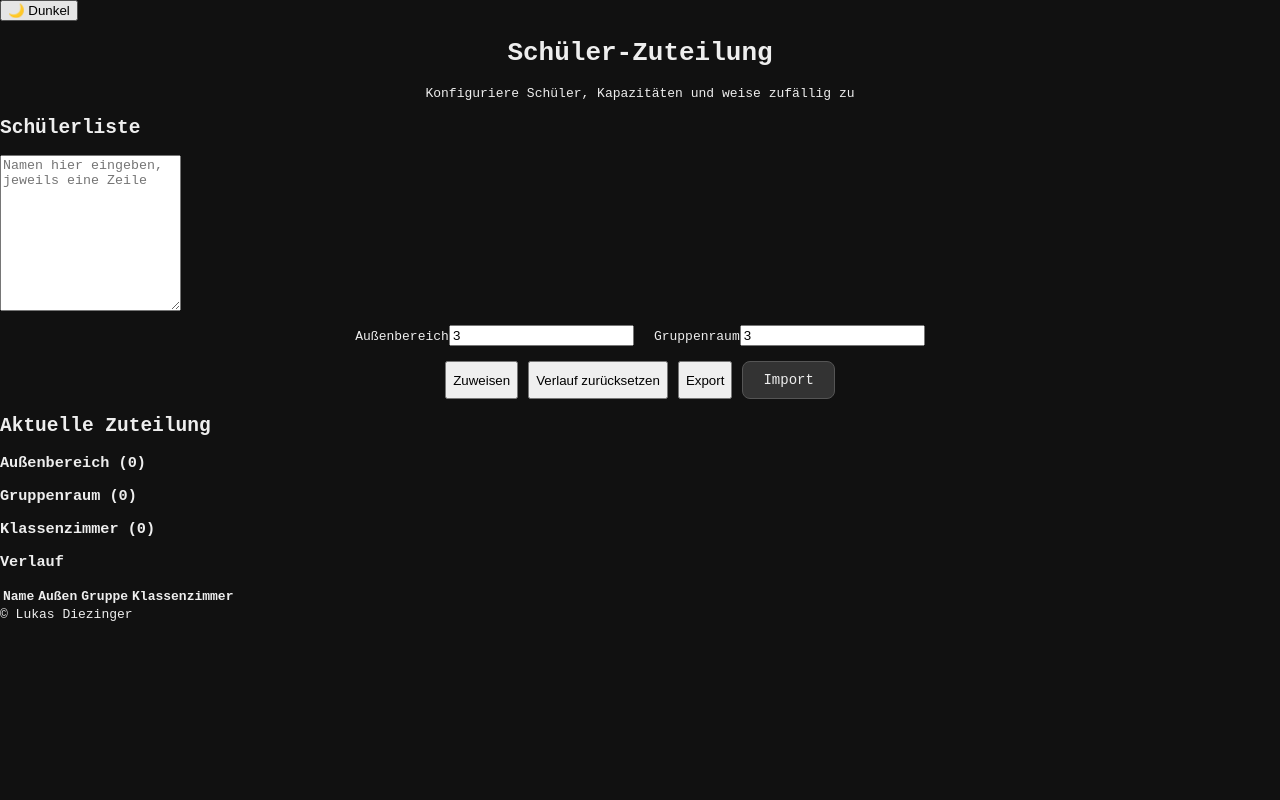
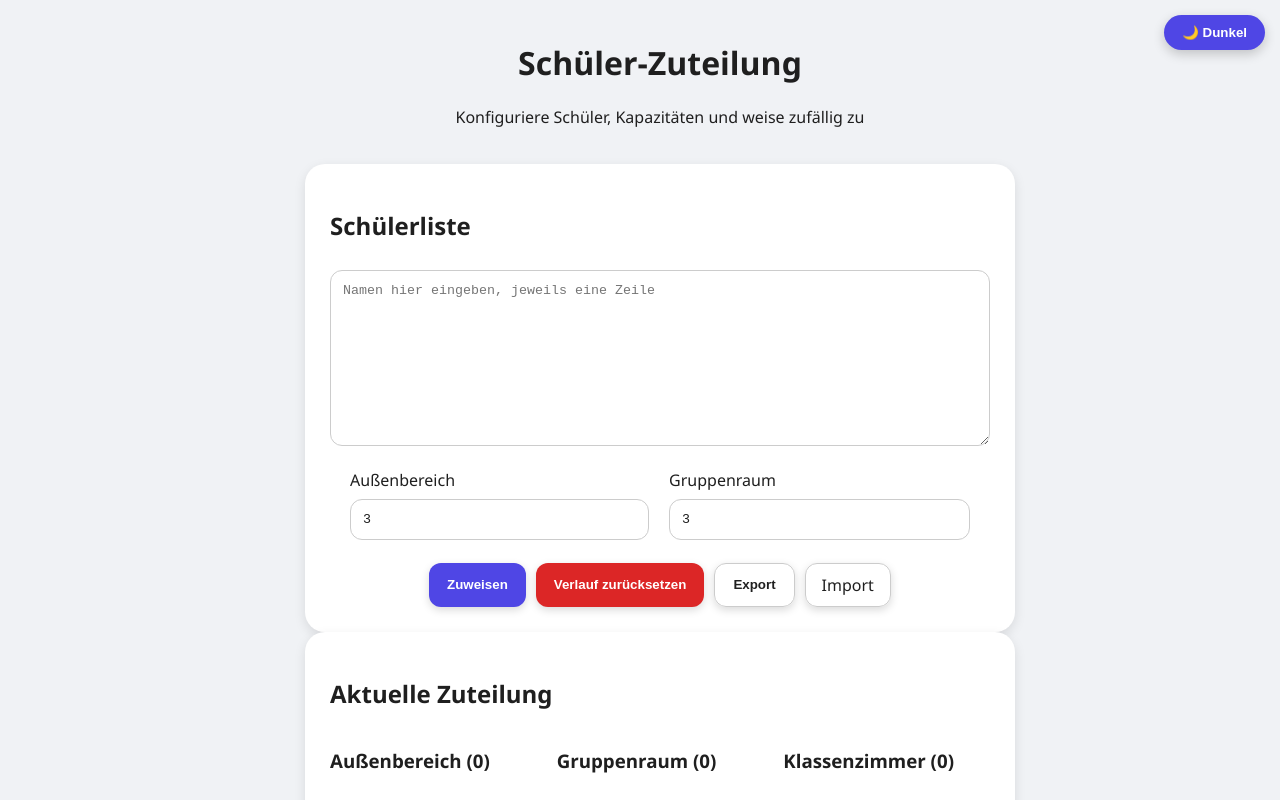
Before and after one commit to TheUltimateVxnom/ZuteilungSchueler, a React (Vite) app: page / in a window 1280 px wide. Shown: the top 800 px of the page. Built offline with nearby package versions, Linux system fonts and the light colour scheme.

Commit message:
Update index.css

```diff
--- a/src/index.css
+++ b/src/index.css
@@ -1,94 +1,148 @@
-body {
-  font-family: monospace;
-  background: #111;
-  color: #eee;
-  margin: 0;
-  padding: 0;
+:root {
+  --bg-light: #f0f2f5;
+  --bg-dark: #1f1f1f;
+  --card-light: #ffffff;
+  --card-dark: #2b2b2b;
+  --text-light: #1f1f1f;
+  --text-dark: #f0f0f0;
+  --primary: #4f46e5;
+  --primary-hover: #4338ca;
+  --danger: #dc2626;
+  --danger-hover: #b91c1c;
+  --success: #16a34a;
+  --success-hover: #15803d;
+  --input-light: #fff;
+  --input-dark: #3a3a3a;
+  --input-border-light: #ccc;
+  --input-border-dark: #555;
 }
 
-.app {
-  text-align: center;
+[data-theme="light"] {
+  --bg: var(--bg-light);
+  --card-bg: var(--card-light);
+  --text-color: var(--text-light);
+  --input-bg: var(--input-light);
+  --input-border: var(--input-border-light);
+}
+
+[data-theme="dark"] {
+  --bg: var(--bg-dark);
+  --card-bg: var(--card-dark);
+  --text-color: var(--text-dark);
+  --input-bg: var(--input-dark);
+  --input-border: var(--input-border-dark);
+}
+
+body {
+  margin: 0;
+  font-family: 'Segoe UI', sans-serif;
+  background-color: var(--bg);
+  color: var(--text-color);
+  display: flex;
+  justify-content: center;
+}
+
+/* Dark/Light Button */
+.theme-toggle-container {
+  position: fixed;
+  top: 15px;
+  right: 15px;
+  z-index: 1000;
+}
+.theme-toggle-btn {
+  background-color: var(--primary);
+  color: white;
+  border: none;
+  padding: 10px 18px;
+  border-radius: 20px;
+  font-weight: bold;
+  cursor: pointer;
+  box-shadow: 0 4px 12px rgba(0,0,0,0.2);
+  transition: background-color 0.3s, transform 0.2s;
+}
+.theme-toggle-btn:hover {
+  background-color: var(--primary-hover);
+  transform: scale(1.05);
+}
+
+/* App Container */
+.app-container {
+  max-width: 1200px;
+  width: 100%;
   padding: 20px;
 }
-
-.title {
-  font-size: 2rem;
-  margin-bottom: 20px;
+.app-inner {
+  display: flex;
+  flex-direction: column;
+  gap: 20px;
 }
 
-.container {
-  display: flex;
-  justify-content: center;
-  gap: 20px;
-  margin-bottom: 20px;
+/* App Cards */
+.card {
+  background-color: var(--card-bg);
+  padding: 25px;
+  border-radius: 20px;
+  box-shadow: 0 4px 12px rgba(0,0,0,0.1);
+  transition: 0.3s;
+}
+.card:hover { box-shadow: 0 6px 20px rgba(0,0,0,0.15); }
+
+/* Inputs & Textareas */
+.card-input, input, textarea {
+  width: 100%;
+  box-sizing: border-box;
+  border-radius: 12px;
+  border: 1px solid var(--input-border);
+  padding: 12px;
+  font-family: monospace;
+  background-color: var(--input-bg);
+  color: var(--text-color);
+  margin-top: 8px;
+  margin-bottom: 8px;
 }
 
-.input-group {
-  display: flex;
-  flex-direction: column;
-  align-items: center;
+/* Grid Layout */
+.grid-section {
+  display: grid;
+  grid-template-columns: 1fr;
+  gap: 20px;
+}
+@media(min-width:768px){
+  .grid-section { grid-template-columns: repeat(3, 1fr); gap: 20px; }
 }
 
-.label {
-  margin-bottom: 8px;
+/* Buttons Modern */
+.btn {
+  border: none;
+  padding: 10px 18px;
+  border-radius: 12px;
+  cursor: pointer;
+  transition: 0.2s all;
+  box-shadow: 0 3px 8px rgba(0,0,0,0.15);
   font-weight: bold;
 }
+.btn:hover { transform: translateY(-2px); box-shadow:0 6px 12px rgba(0,0,0,0.2); }
 
-.textarea {
-  width: 300px;
-  height: 150px;
-  background: #222;
-  color: #eee;
-  border: 1px solid #555;
-  border-radius: 8px;
-  padding: 10px;
-  resize: none;
-  font-family: monospace; /* Einheitlich für Import & Export */
-  font-size: 14px;
+/* Button Types */
+.btn-primary { background-color: var(--primary); color:white; }
+.btn-primary:hover { background-color: var(--primary-hover); }
+
+.btn-danger { background-color: var(--danger); color:white; }
+.btn-danger:hover { background-color: var(--danger-hover); }
+
+.btn-outline {
+  background:none;
+  border:1px solid var(--input-border);
+  color: var(--text-color);
 }
+.btn-outline:hover { background-color: rgba(0,0,0,0.05); }
 
-.btn-import {
-  padding: 10px 20px;
-  background: #333;
-  border: 1px solid #555;
-  border-radius: 8px;
-  color: #eee;
-  cursor: pointer;
-  font-size: 14px;
-}
+/* Import Button */
+.btn-import { font-weight: normal; padding: 10px 16px; display: inline-flex; align-items: center; }
 
-.btn-import:hover {
-  background: #444;
-}
+/* History Table */
+.history-table { width:100%; border-collapse:collapse; margin-top:15px; }
+.history-table th, .history-table td { border:1px solid var(--input-border); padding:8px 12px; border-radius:10px; text-align:center; }
 
-.history {
-  margin-top: 30px;
-  text-align: left;
-  max-width: 650px;
-  margin-left: auto;
-  margin-right: auto;
-}
-
-.subtitle {
-  font-size: 1.5rem;
-  margin-bottom: 10px;
-}
-
-.no-history {
-  font-style: italic;
-  color: #888;
-}
-
-.history-entry {
-  background: #222;
-  padding: 10px;
-  margin-bottom: 10px;
-  border-radius: 6px;
-}
-
-.timestamp {
-  display: block;
-  font-size: 0.8rem;
-  color: #aaa;
-  margin-top: 5px;
-}
+/* Footer */
+.footer { text-align:center; margin-top:30px; font-size:14px; color:var(--text-color); }
```
